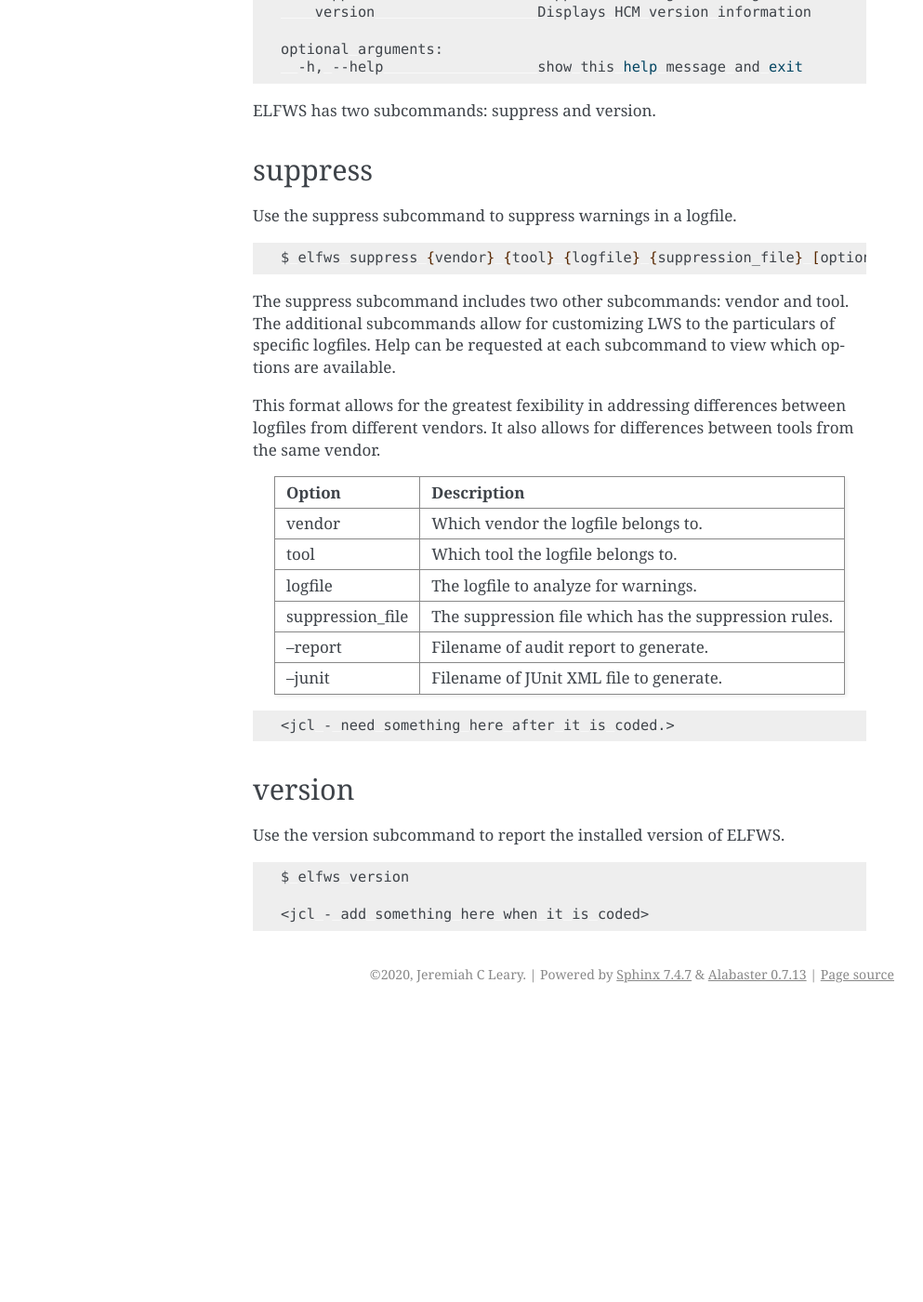
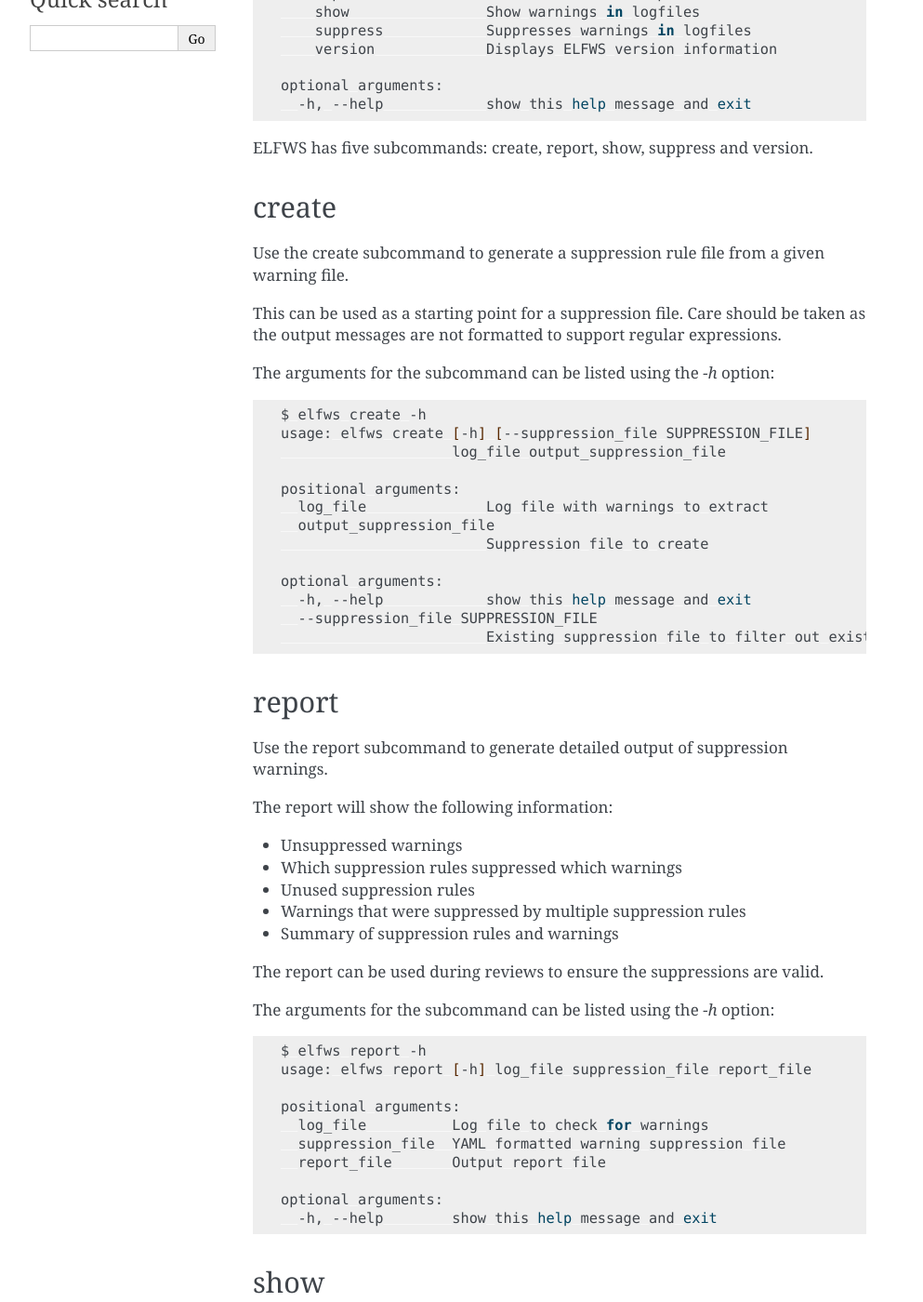
Before and after one commit to jeremiah-c-leary/eda-log-file-warning-suppressor, a Sphinx documentation site: the page built from docs/source/usage.rst, in a window 1280 px wide and 1400 px high, scrolled down 326 px. Shown: the whole window at 93% size, without its empty margins (148-1141 px from the left). Built offline with Sphinx 7.4.7, drawn with Linux system fonts in a browser that asks for light colours; before the commit the page ends 1413 px from its top, so only the background shows below that; some of the changed text lies outside the part shown.

Commit message:
Updating documentation to reflect changes in subcommands.

```diff
--- a/docs/source/installation.rst
+++ b/docs/source/installation.rst
@@ -1,7 +1,7 @@
 Installation
 ============
 
-There are two methods to install LWS.
+There are two methods to install ELFWS.
 
 PIP
 ---
@@ -11,7 +11,7 @@ It can be installed using **pip**.
 
 .. code-block:: bash
 
-  pip install lws
+  pip install elfws
 
 This is the preferred method for installing LWS.
 
@@ -22,7 +22,7 @@ The latest development version can be cloned from the git hub repo.
 
 .. code-block:: bash
 
-  git clone https://github.com/jeremiah-c-leary/logfile-warning-suppressor.git
+  git clone https://github.com/jeremiah-c-leary/eda-log-file-warning-suppressor.git
 
 Then install using the setup.py file.
 
--- a/docs/source/usage.rst
+++ b/docs/source/usage.rst
@@ -6,66 +6,134 @@ ELFWS can be invoked using **elfws** at the command line prompt:
 .. code-block:: bash
 
    $ elfws
-   usage: elfws [-h] {suppress, version}
+   usage: elfws [-h] {create,report,show,suppress,version} ...
 
-   Suppresses warnings in EDA logfiles.  Reference documentation is
-   located at: http://eda-log-file-warning-suppressor.readthedocs.io/en/latest/index.html
+   Suppresses Warnings in logfiles.
 
    positional arguments:
-     {suppress, version}
-       suppress                  Suppress warnings in a logfile
-       version                   Displays HCM version information
+     {create,report,show,suppress,version}
+       create              Create suppression file
+       report              Generate an audit report
+       show                Show warnings in logfiles
+       suppress            Suppresses warnings in logfiles
+       version             Displays ELFWS version information
 
    optional arguments:
-     -h, --help                  show this help message and exit
+     -h, --help            show this help message and exit
 
+ELFWS has five subcommands:  create, report, show, suppress and version.
 
-ELFWS has two subcommands:  suppress and version.
+create
+------
+
+Use the create subcommand to generate a suppression rule file from a given warning file.
+
+This can be used as a starting point for a suppression file.
+Care should be taken as the output messages are not formatted to support regular expressions.
+
+The arguments for the subcommand can be listed using the *-h* option:
+
+.. code-block:: bash
+
+   $ elfws create -h
+   usage: elfws create [-h] [--suppression_file SUPPRESSION_FILE]
+                       log_file output_suppression_file
+
+   positional arguments:
+     log_file              Log file with warnings to extract
+     output_suppression_file
+                           Suppression file to create
+
+   optional arguments:
+     -h, --help            show this help message and exit
+     --suppression_file SUPPRESSION_FILE
+                           Existing suppression file to filter out existing
+report
+------
+
+Use the report subcommand to generate detailed output of suppression warnings.
+
+The report will show the following information:
+
+* Unsuppressed warnings
+* Which suppression rules suppressed which warnings
+* Unused suppression rules
+* Warnings that were suppressed by multiple suppression rules
+* Summary of suppression rules and warnings
+
+The report can be used during reviews to ensure the suppressions are valid.
+
+The arguments for the subcommand can be listed using the *-h* option:
+
+.. code-block:: bash
+
+   $ elfws report -h
+   usage: elfws report [-h] log_file suppression_file report_file
+
+   positional arguments:
+     log_file          Log file to check for warnings
+     suppression_file  YAML formatted warning suppression file
+     report_file       Output report file
+
+   optional arguments:
+     -h, --help        show this help message and exit
+
+show
+----
+
+Use the show subcommand to list all the warnings in a logfile.
+
+This can be useful when first starting out suppressing warnings and a suppression rule file does not exist.
+
+The arguments for the subcommand can be listed using the *-h* option:
+
+.. code-block:: bash
+
+   $ elfws show -h
+
+   usage: elfws show [-h] log_file
+
+   positional arguments:
+     log_file    Log file to show warnings
+
+   optional arguments:
+     -h, --help  show this help message and exit
 
 suppress
 --------
 
 Use the suppress subcommand to suppress warnings in a logfile.
 
-.. code-block:: bash
+This can be useful when creating a suppression rule file.
+It reports the results to the screen and only shows warnings which have not been suppressed.
 
-   $ elfws suppress {vendor} {tool} {logfile} {suppression_file} [options]
+This subcommand can also be used to support a continuous integration (CI) flow using the *--junit* option.
+The *--junit* option will create a JUnit XML file which can be read by CI tools.
 
-The suppress subcommand includes two other subcommands:  vendor and tool.
-The additional subcommands allow for customizing LWS to the particulars of specific logfiles.
-Help can be requested at each subcommand to view which options are available.
-
-This format allows for the greatest fexibility in addressing differences between logfiles from different vendors.
-It also allows for differences between tools from the same vendor.
-
-+-------------------------------+-------------------------------------------------+
-| Option                        |  Description                                    |
-+===============================+=================================================+
-| vendor                        | Which vendor the logfile belongs to.            |
-+-------------------------------+-------------------------------------------------+
-| tool                          | Which tool the logfile belongs to.              |
-+-------------------------------+-------------------------------------------------+
-| logfile                       | The logfile to analyze for warnings.            |
-+-------------------------------+-------------------------------------------------+
-| suppression_file              | The suppression file which has the suppression  |
-|                               | rules.                                          |
-+-------------------------------+-------------------------------------------------+
-| --report                      | Filename of audit report to generate.           |
-+-------------------------------+-------------------------------------------------+
-| --junit                       | Filename of JUnit XML file to generate.         |
-+-------------------------------+-------------------------------------------------+
+The arguments for the subcommand can be listed using the *-h* option:
 
 .. code-block:: bash
 
-   <jcl - need something here after it is coded.>
+   $ elfws suppress -h
+
+   usage: elfws suppress [-h] log_file suppression_file
+
+   positional arguments:
+     log_file          Log file to check for warnings
+     suppression_file  YAML formatted warning suppression file
+
+   optional arguments:
+     -h, --help        show this help message and exit
 
 version
 -------
 
 Use the version subcommand to report the installed version of ELFWS.
 
+There are no arguments for this subcommand.
+
 .. code-block:: bash
 
    $ elfws version
 
-   <jcl - add something here when it is coded>
+   EDA Log File Warning Suppressor (ELFWS) version 1.0.0
```
Also changed, not shown: docs/source/suppression_rules.rst (+29 -22 lines).
